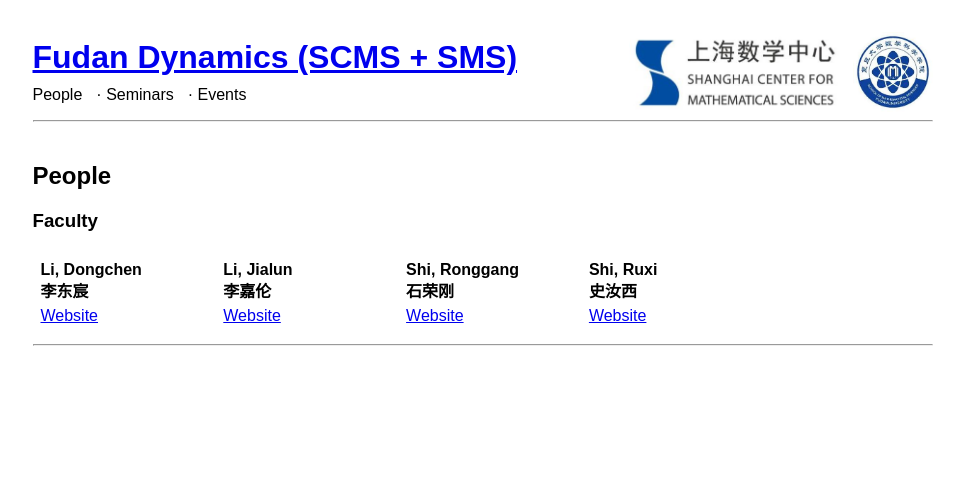
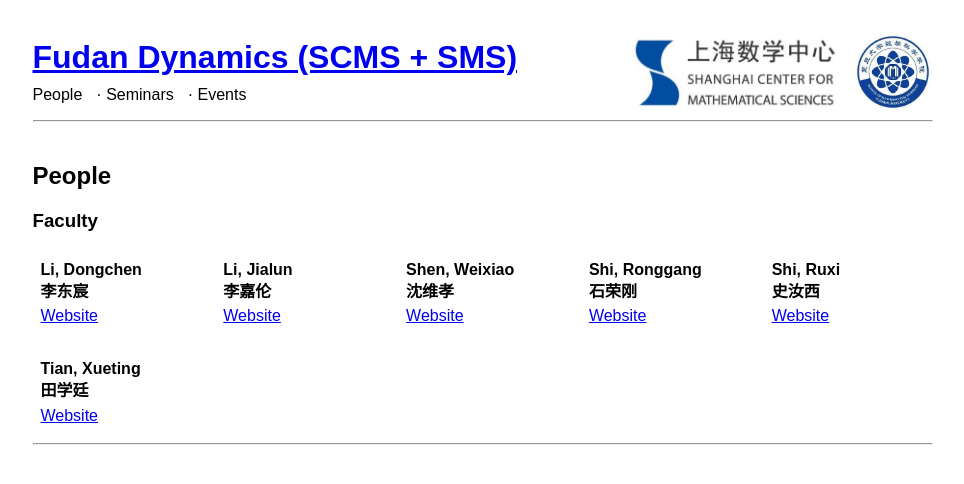
Before and after one commit to dlidynamics/fudandynamics, a Jekyll site: the page built from people/index.md, in a window 1280 px wide. Shown: the top 484 px of the page, without its empty margins (150-1114 px from the left). Built offline with Jekyll 4.4.1, drawn with Linux system fonts in a browser that asks for light colours.

Commit message:
Update people.yml

```diff
--- a/_data/people.yml
+++ b/_data/people.yml
@@ -1,9 +1,4 @@
 people:
-  - name: "Li, Dongchen"
-    name_cn: 李东宸
-    role: Faculty
-    website: https://dlidynamics.github.io
-
   - name: "Li, Jialun"
     name_cn: 李嘉伦
     role: Faculty
@@ -18,3 +13,18 @@
     name_cn: 石荣刚
     role: Faculty
     website: https://rgstone.github.io
+
+  - name: "Li, Dongchen"
+    name_cn: 李东宸
+    role: Faculty
+    website: https://dlidynamics.github.io
+
+  - name: "Shen, Weixiao"
+    name_cn: 沈维孝
+    role: Faculty
+    website: https://scms.fudan.edu.cn/info/2668/2695.htm
+
+  - name: "Tian, Xueting"
+    name_cn: 田学廷
+    role: Faculty
+    website: https://math.fudan.edu.cn/fa/0b/c30607a326155/page.htm
```
